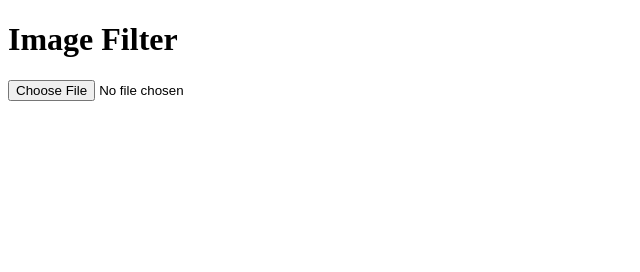
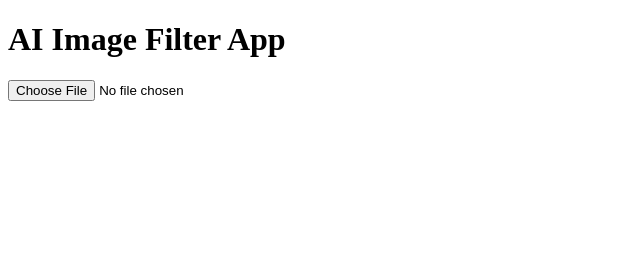
Before and after one commit to 1ove4snoopy/image-filter-app, a plain HTML site: page index.html in a window 1280 px wide. Shown: the whole page, without its empty margins (0-640 px from the left). Drawn offline with Linux system fonts and the light colour scheme.

Commit message:
Update index.html

```diff
--- a/index.html
+++ b/index.html
@@ -4,7 +4,7 @@
   <title>Image Filter App</title>
 </head>
 <body>
-  <h1>Image Filter</h1>
+  <h1>AI Image Filter App</h1>
   <input type="file" id="upload">
   <br><br>
   <canvas id="canvas"></canvas>
```
